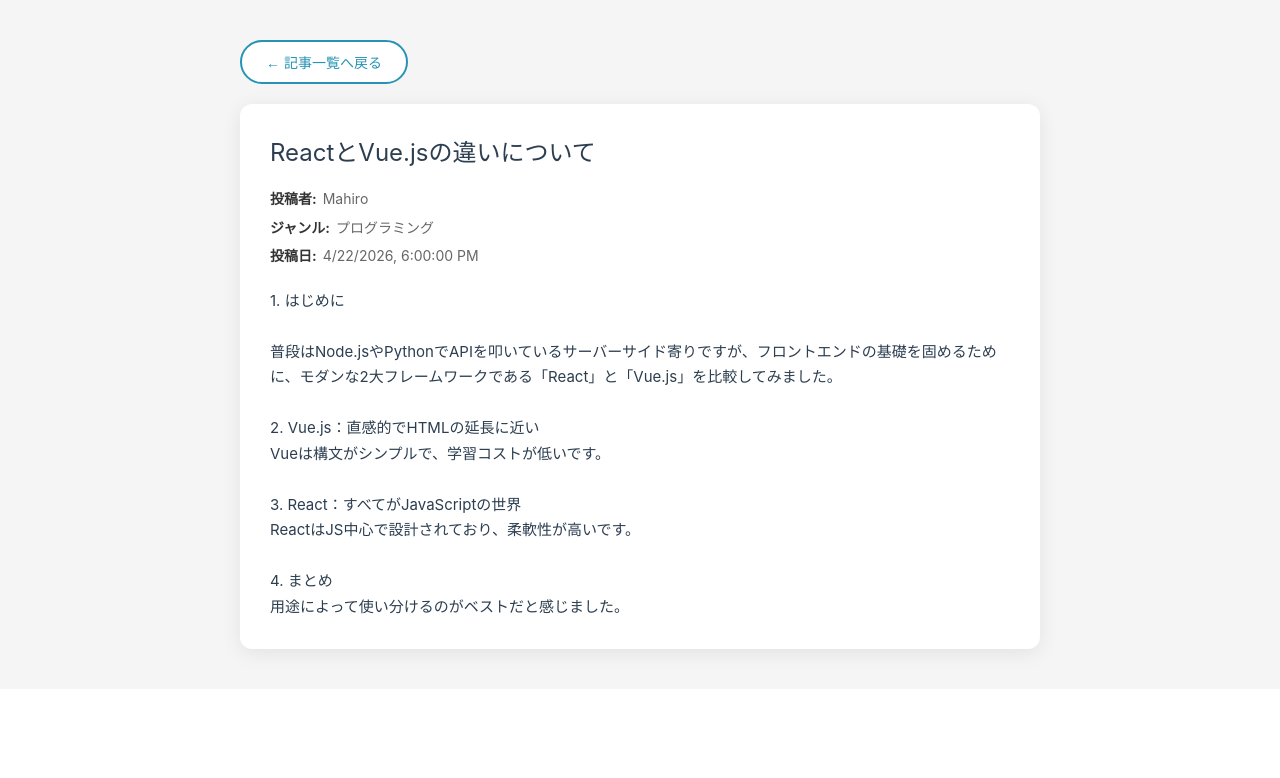
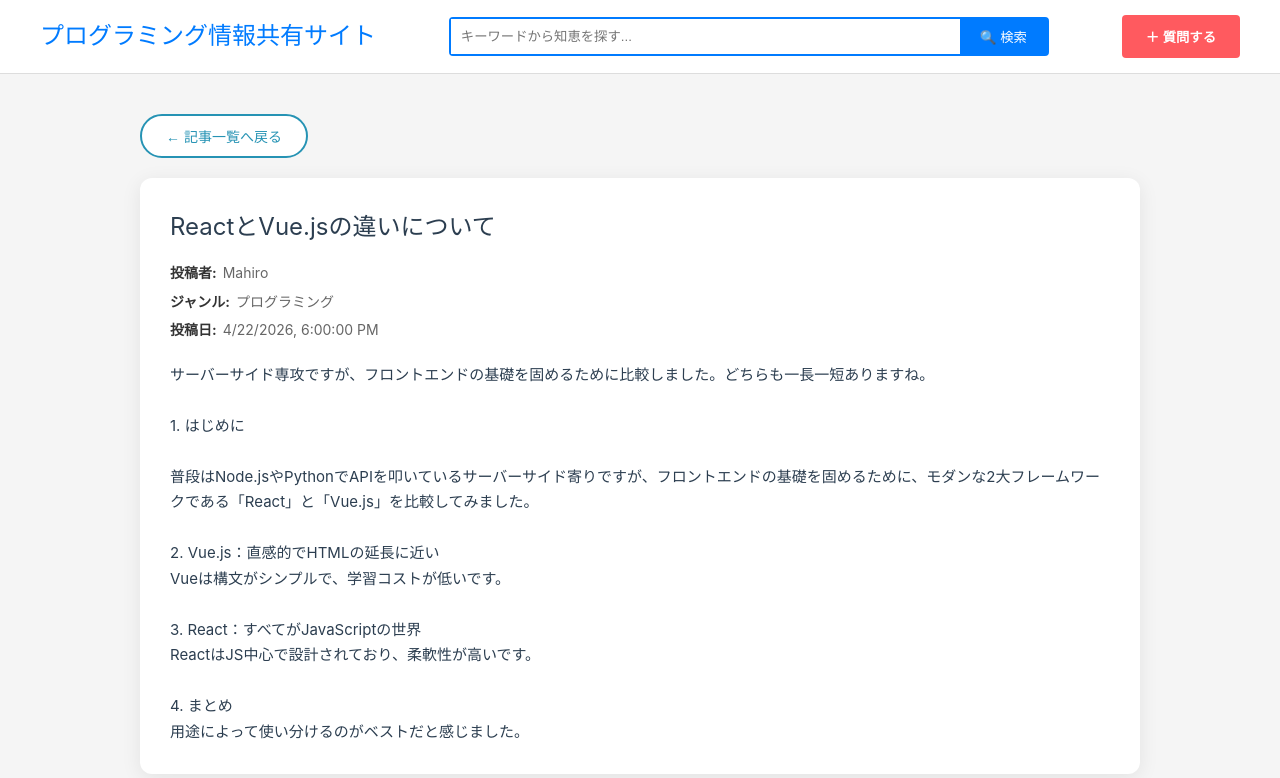
Before and after one commit to C6people/articles, a Vue app in the folder app/: page /detail in a window 1280 px wide. Shown: the top 778 px of the page. Built offline with nearby package versions, Linux system fonts and the light colour scheme; the HTML template or start-up script is replaced by a standard one.

Commit message:
header追加

```diff
--- a/app/src/views/PostDetail.vue
+++ b/app/src/views/PostDetail.vue
@@ -6,13 +6,16 @@
 const article = ref(null);
 const loading = ref(true);
 const router = useRouter();
+const searchQuery = ref("");
 
 onMounted(() => {
   // ダミーデータ
   article.value = {
     id: route.params.id,
     title: "ReactとVue.jsの違いについて",
-    body: `1. はじめに
+    body: `サーバーサイド専攻ですが、フロントエンドの基礎を固めるために比較しました。どちらも一長一短ありますね。
+
+1. はじめに
 
 普段はNode.jsやPythonでAPIを叩いているサーバーサイド寄りですが、フロントエンドの基礎を固めるために、モダンな2大フレームワークである「React」と「Vue.js」を比較してみました。
 
@@ -24,11 +27,9 @@
 
 4. まとめ
 用途によって使い分けるのがベストだと感じました。`,
-    created_at: "2026-04-22T18:00:00",
-    genre: "プログラミング",
-    user: {
-      name: "Mahiro"
-    }
+    createdAt: "2026-04-22T18:00:00",
+    category: "プログラミング",
+    author: "Mahiro"
   };
 
   loading.value = false;
@@ -41,9 +42,30 @@
 const backToHome = () => {
   router.push("/");
 };
+
+const goToPost = () => {
+  router.push("/post");
+};
 </script>
 
 <template>
+    <header class="main-header">
+      <div class="header-inner">
+        <h1 class="logo" @click="backToHome">
+                プログラミング情報共有サイト
+        </h1>
+        <div class="search-bar">
+          <input
+            v-model="searchQuery"
+            type="text"
+            placeholder="キーワードから知恵を探す..."
+          />
+          <button class="search-button">🔍 検索</button>
+        </div>
+        <button class="post-button" @click="goToPost">＋ 質問する</button>
+      </div>
+    </header>
+
   <div class="page">
     <div v-if="loading">読み込み中...</div>
 
@@ -58,13 +80,13 @@
         <h1 class="title">{{ article.title }}</h1>
 
         <div class="meta">
-          <span class="author">{{ article.user?.name }}</span>
-          <span class="genre">{{ article.genre }}</span>
-          <span class="date">{{ formatDate(article.created_at) }}</span>
+            <span class="author">{{ article.author }}</span>
+            <span class="genre">{{ article.category }}</span>
+            <span class="date">{{ formatDate(article.createdAt) }}</span>
         </div>
 
         <div class="body">
-          {{ article.body }}
+            {{ article.body }}
         </div>
       </div>
     </div>
@@ -80,10 +102,10 @@
 }
 
 .container {
-  width: 800px;
+  max-width: 1000px;
+  margin: 0 auto;
 }
 
-/* 横長ボタン（変更なし） */
 .back-button {
   display: inline-block;
   padding: 10px 24px;
@@ -102,7 +124,6 @@
   color: white;
 }
 
-/* ★ 影追加 */
 .main {
   background: white;
   padding: 30px;
@@ -115,7 +136,6 @@
   margin-bottom: 16px;
 }
 
-/* ★ 縦並びに変更 */
 .meta {
   display: flex;
   flex-direction: column;
@@ -125,7 +145,6 @@
   font-size: 14px;
 }
 
-/* 見やすくする */
 .meta span::before {
   font-weight: bold;
   color: #333;
@@ -148,4 +167,65 @@
   white-space: pre-wrap;
   line-height: 1.7;
 }
+
+/* ヘッダー装飾 */
+.main-header {
+  width: 100%;
+  background-color: #fff;
+  border-bottom: 1px solid #ddd;
+  padding: 15px 0;
+  position: sticky;
+  top: 0;
+  z-index: 100;
+}
+
+.header-inner {
+  width: 100%;
+  padding: 0 40px;
+  display: flex;
+  align-items: center;
+  justify-content: space-between;
+  box-sizing: border-box;
+}
+
+.logo {
+  font-size: 24px;
+  color: #007bff;
+  margin: 0;
+  cursor: pointer;
+}
+
+.search-bar {
+  flex: 1;
+  max-width: 600px;
+  margin: 0 30px;
+  display: flex;
+  border: 2px solid #007bff;
+  border-radius: 4px;
+}
+
+.search-bar input {
+  flex: 1;
+  border: none;
+  padding: 10px;
+  outline: none;
+}
+
+.search-button {
+  background-color: #007bff;
+  color: white;
+  border: none;
+  padding: 0 20px;
+  cursor: pointer;
+}
+
+.post-button {
+  background-color: #ff5a5f;
+  color: white;
+  border: none;
+  padding: 12px 24px;
+  border-radius: 4px;
+  font-weight: bold;
+  cursor: pointer;
+}
 </style>
```
